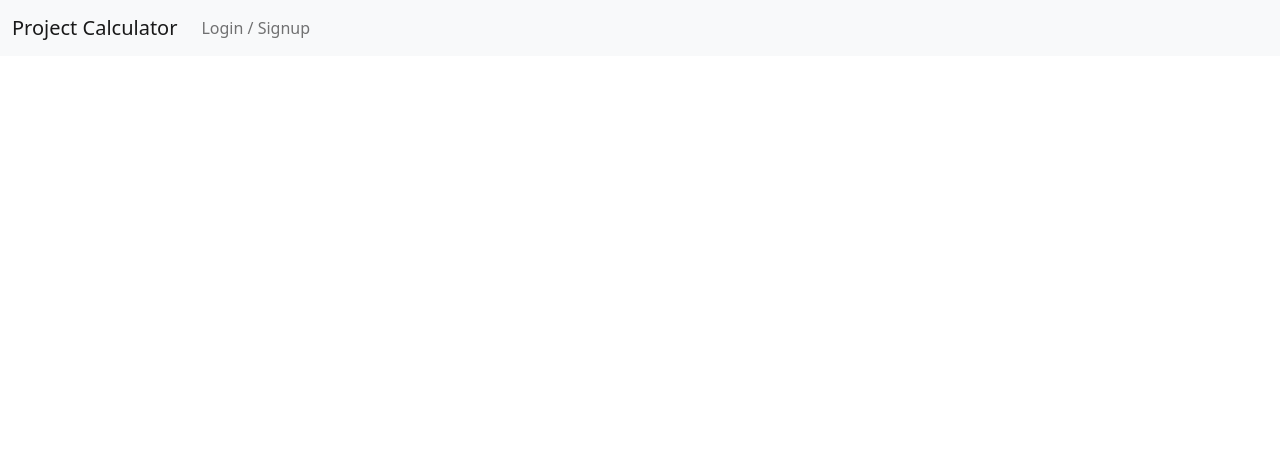
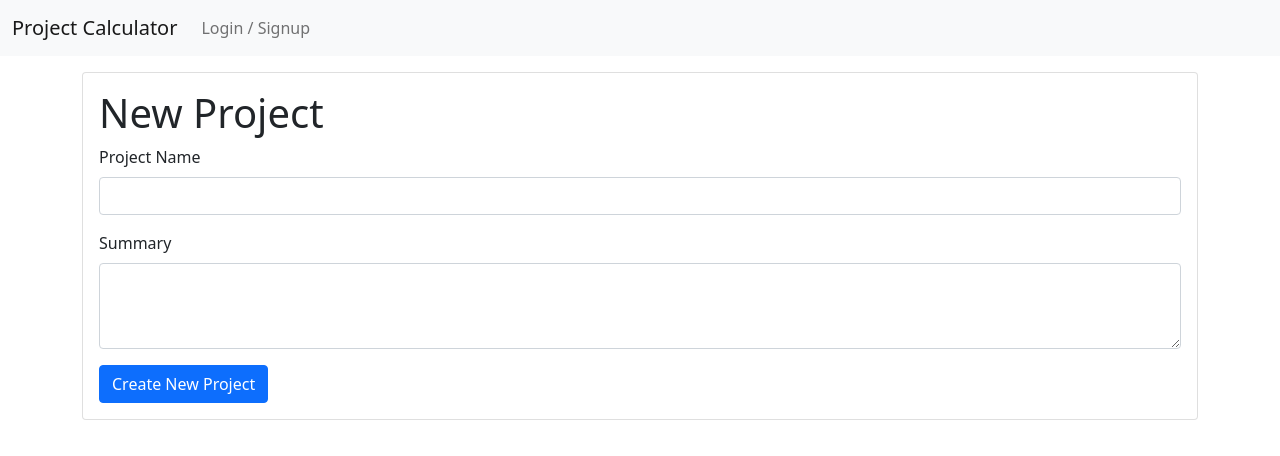
Before and after one commit to zaynemayfield/project_calculator, a Vue app in the folder my-app/: page /newproject in a window 1280 px wide. Shown: the top 456 px of the page. Built offline with nearby package versions, Linux system fonts and the light colour scheme.

Commit message:
Added ability to create a new project

```diff
--- a/my-app/src/views/NewProject.vue
+++ b/my-app/src/views/NewProject.vue
@@ -1,3 +1,44 @@
 <template>
-    <div></div>
+  <div class="card">
+    <div class="card-body">
+      <h1 class="card-title">New Project</h1>
+      <form enctype="multipart/form-data" @submit.prevent="handleNewProject">
+        <div class="mb-3">
+          <label for="name" class="form-label">Project Name</label>
+          <input
+            type="text"
+            class="form-control"
+            id="name"
+            name="name"
+            required
+          />
+        </div>
+        <div class="mb-3">
+          <label for="Summary" class="form-label">Summary</label>
+  <textarea class="form-control" id="summary" name="summary" rows="3" maxlength="1900"></textarea>
+
+        </div>
+        <div class="row align-items-center">
+          <div class="col">
+            <button type="submit" class="btn btn-primary">Create New Project</button>
+          </div>
+        </div>
+      </form>
+    </div>
+  </div>
 </template>
+
+<script>
+import { inject } from "@vue/runtime-core"
+export default {
+  setup() {
+    const apiClient = inject("$api", {})
+    return {
+      handleNewProject: (e) => {
+        const data = new FormData(e.target)
+        apiClient.newProject(data)
+      }
+    }
+  }
+}
+</script>
```
